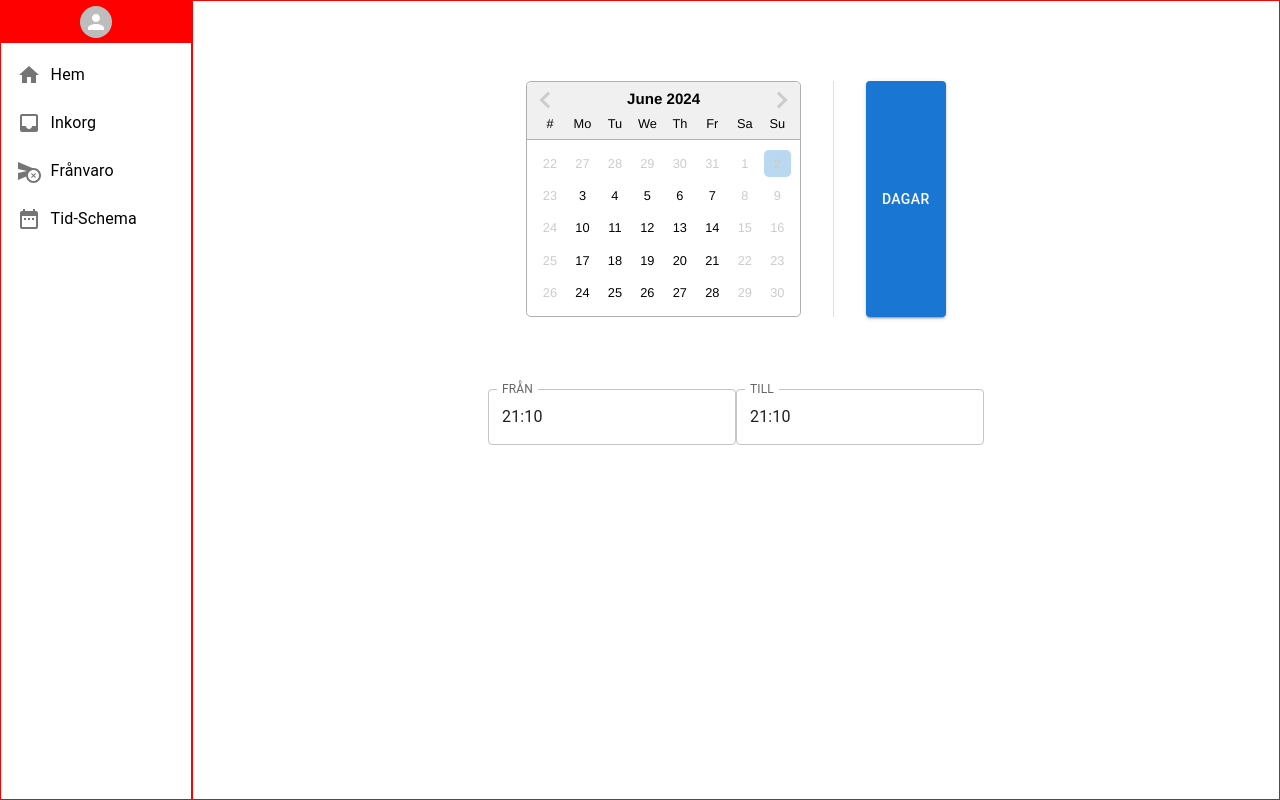
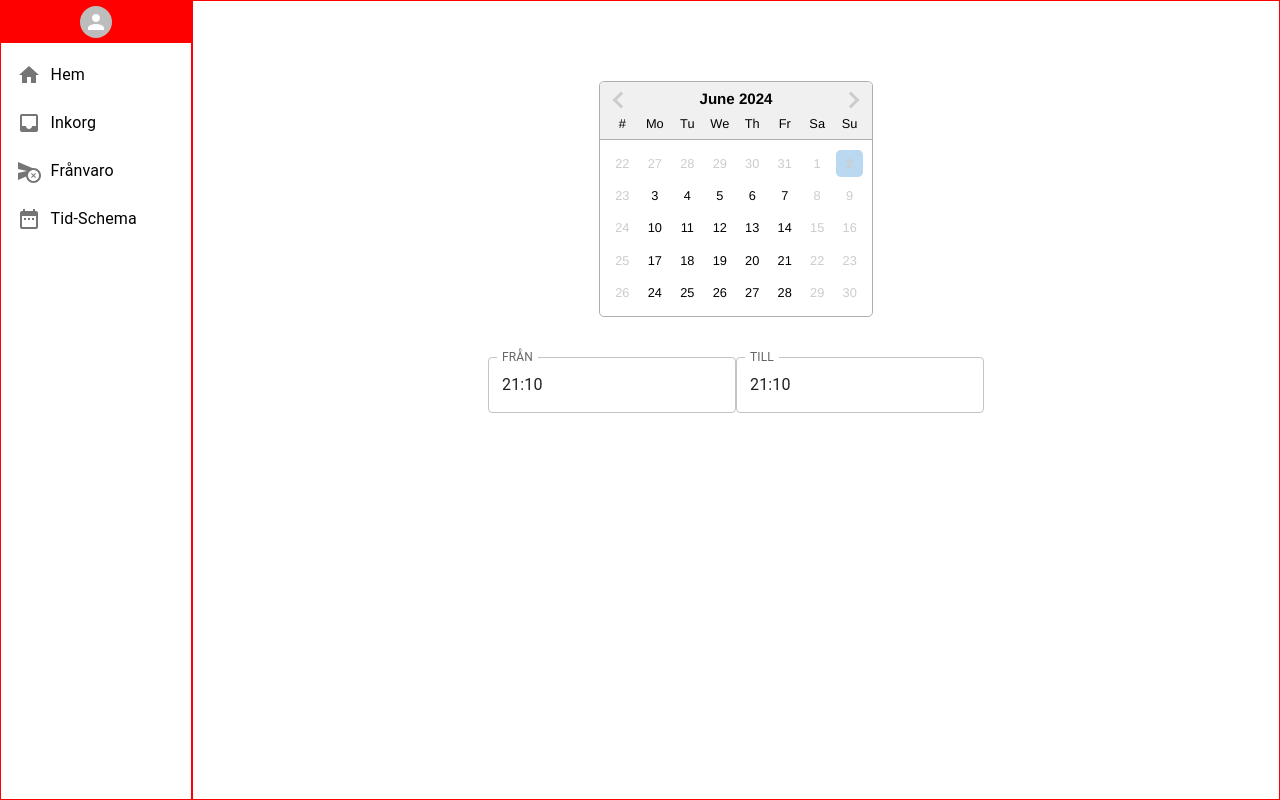
Before and after one commit to A-ForssmanP/InteractWithSchool, a React (Vite) app in the folder frontend/: page /tidsschema/1/registrera_omsorg in a window 1280 px wide. Built offline with nearby package versions, Linux system fonts and the light colour scheme; the HTML template or start-up script is replaced by a standard one.

Commit message:
update-TimeSchedule
Working on layout-TimeSchedule

```diff
--- a/frontend/src/components/dayTimePicker/DayTimePicker.jsx
+++ b/frontend/src/components/dayTimePicker/DayTimePicker.jsx
@@ -1,13 +1,15 @@
+import { useState } from "react";
 import RangeDatePicker from "../rangeDatepicker/RangeDatePicker";
 import TimePickerResponsive from "../timePickerResponsive/TimePickerResponsive";
 import { Box, Stack } from "@mui/material";
 
 function DayTimePicker() {
+  const [selected, setSelected] = useState({});
   return (
     <Box display={"flex"} justifyContent={"center"}>
       <Box width={"fit-content"}>
         <Stack
-          spacing={4}
+          spacing={0}
           display={"flex"}
           justifyContent={"center"}
           alignItems={"center"}
--- a/frontend/src/components/rangeDatepicker/RangeDatePicker.jsx
+++ b/frontend/src/components/rangeDatepicker/RangeDatePicker.jsx
@@ -81,7 +81,7 @@ function RangeDatePicker() {
           filterDate={isWeekday}
           // excludeDates={[addDays(new Date().getDay()), addDays(new Date(), 5)]}
         />
-        <Button variant="contained">Dagar</Button>
+        {/* <Button variant="contained">Dagar</Button> */}
       </Stack>
     </Box>
   );
```
